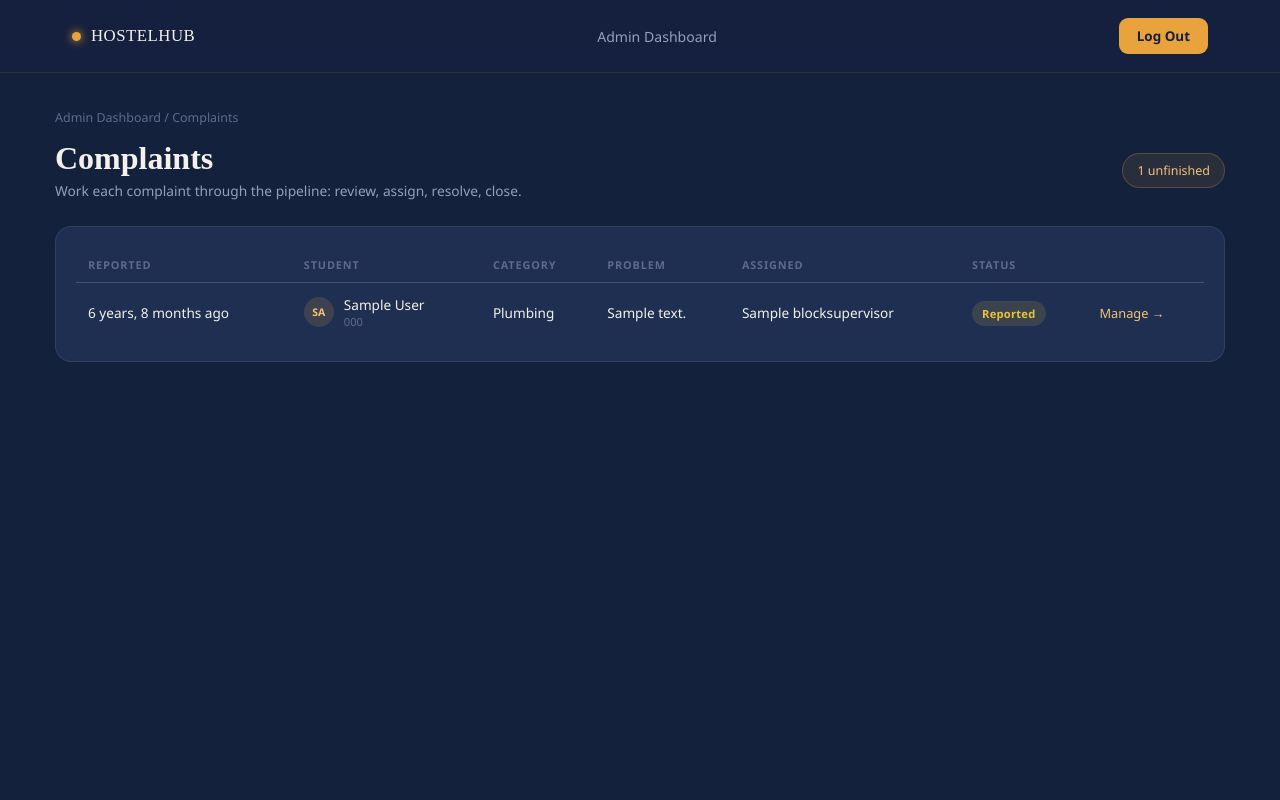
After one commit to Viod-01/HostelHub, a Django app: page /dashboard/admin/complaints/ in a window 1280 px wide. The commit adds this page. Run offline with Django 5.2, Linux system fonts and the light colour scheme; a user stored in the database is signed in; tables that the repository leaves empty hold one stand-in row (values such as "Sample post").

Commit message:
Admin complaints page + sidebar entry; real favicon everywhere
- The complaints sidebar entry was lost to a silent edit failure and
  never shipped: the complaints table sat in a hidden pane of the admin
  dashboard that NOTHING linked to. Now it is a standalone page
  (/dashboard/admin/complaints/) like the student side, reached from a
  new 'Complaints' sidebar entry below Staff Requests with an
  unfinished-count badge; the hidden pane is removed.
- Favicon: pages either had none (admin pages) or pointed at a
  Cloudinary URL declared image/png but actually a .jpg. Replaced with a
  locally-served brand favicon (navy square, gold H) generated into
  portal/static/img/ (favicon.png + apple-touch-icon.png) and linked
  from every template; collectstatic manifest covers it on deploy.
- .gitignore: staticfiles/

4 new tests; 50 total, green.

```diff
--- a/myproject/myproject/urls.py
+++ b/myproject/myproject/urls.py
@@ -33,5 +33,6 @@ urlpatterns = [
 
     # Complaints
     path("dashboard/complaints/", views.complaints_page, name="complaints"),
+    path("dashboard/admin/complaints/", views.complaint_list, name="complaint_list"),
     path("dashboard/admin/complaints/<int:complaint_id>/", views.complaint_detail, name="complaint_detail"),
 ]
--- a/myproject/portal/templates/hostel/admin_complaint.html
+++ b/myproject/portal/templates/hostel/admin_complaint.html
@@ -2,6 +2,8 @@
 <!DOCTYPE html>
 <html lang="en">
 <head>
+  <link rel="icon" type="image/png" href="{% static 'img/favicon.png' %}">
+  <link rel="apple-touch-icon" href="{% static 'img/apple-touch-icon.png' %}">
   <meta charset="UTF-8">
   <meta name="viewport" content="width=device-width, initial-scale=1.0">
   <title>HostelHub — Complaint #{{ complaint.pk }}</title>
--- /dev/null
+++ b/myproject/portal/templates/hostel/admin_complaints.html
@@ -0,0 +1,148 @@
+{% load static %}
+<!DOCTYPE html>
+<html lang="en">
+<head>
+  <meta charset="UTF-8">
+  <meta name="viewport" content="width=device-width, initial-scale=1.0">
+  <title>HostelHub — Complaints</title>
+  <link rel="icon" type="image/png" href="{% static 'img/favicon.png' %}">
+  <link rel="apple-touch-icon" href="{% static 'img/apple-touch-icon.png' %}">
+  <style>
+    :root {
+      --navy-deep: #14213D;
+      --navy-panel: #1E2F52;
+      --navy-panel-2: #253A63;
+      --gold: #E8A33D;
+      --gold-soft: #F3C374;
+      --off-white: #F4F1EA;
+      --slate: #93A0BC;
+      --slate-dim: #5D6A8C;
+      --green: #7FBF8F;
+      --amber: #E8C33D;
+      --red: #E8636B;
+      --blue: #6CA0D8;
+    }
+    * { margin: 0; padding: 0; box-sizing: border-box; }
+    body {
+      font-family: 'Space Grotesk', 'Segoe UI', system-ui, sans-serif;
+      background: var(--navy-deep);
+      color: var(--off-white);
+      min-height: 100vh;
+    }
+    a { color: inherit; text-decoration: none; }
+    nav {
+      display: flex; align-items: center; justify-content: space-between;
+      padding: 18px clamp(24px, 6vw, 72px);
+      border-bottom: 1px solid rgba(232,163,61,0.12);
+      background: rgba(20,33,61,0.9);
+    }
+    .brand-mark { display: flex; align-items: center; gap: 10px; }
+    .brand-mark .dot { width: 9px; height: 9px; border-radius: 50%; background: var(--gold); box-shadow: 0 0 10px var(--gold); }
+    .brand-mark span { font-family: 'Fraunces', serif; font-size: 1.05rem; letter-spacing: 0.03em; }
+    .nav-links { display: flex; gap: 32px; font-size: 0.88rem; color: var(--slate); }
+    .nav-links a:hover { color: var(--gold-soft); }
+    @media (max-width: 760px) { .nav-links { display: none; } }
+
+    .wrap { max-width: 1250px; margin: 0 auto; padding: 36px clamp(18px, 4vw, 40px) 64px; }
+    .crumb { font-size: 0.78rem; color: var(--slate-dim); margin-bottom: 14px; }
+    .crumb a:hover { color: var(--gold-soft); }
+    .page-head { display: flex; justify-content: space-between; align-items: center; gap: 16px; flex-wrap: wrap; margin-bottom: 26px; }
+    .page-head h1 { font-family: 'Fraunces', serif; font-weight: 600; font-size: clamp(1.5rem, 3vw, 2rem); }
+    .sub { color: var(--slate); font-size: 0.86rem; margin-top: 4px; }
+
+    .panel {
+      background: var(--navy-panel);
+      border: 1px solid rgba(147,160,188,0.14);
+      border-radius: 16px;
+      padding: 20px;
+      overflow-x: auto;
+    }
+    table { width: 100%; border-collapse: collapse; font-size: 0.85rem; }
+    th {
+      text-align: left; font-size: 0.68rem; letter-spacing: 0.08em; text-transform: uppercase;
+      color: var(--slate-dim); padding: 10px 12px; border-bottom: 1px solid rgba(147,160,188,0.16);
+      white-space: nowrap;
+    }
+    td { padding: 12px; border-bottom: 1px solid rgba(147,160,188,0.08); vertical-align: middle; }
+    tr:last-child td { border-bottom: none; }
+    tr:hover td { background: rgba(232,163,61,0.03); }
+    .who-cell { display: flex; align-items: center; gap: 10px; }
+    .mini-avatar {
+      width: 30px; height: 30px; border-radius: 50%; flex-shrink: 0;
+      background: rgba(232,163,61,0.16); color: var(--gold-soft);
+      display: flex; align-items: center; justify-content: center;
+      font-weight: 700; font-size: 0.66rem;
+    }
+    .matric { font-size: 0.7rem; color: var(--slate-dim); }
+    .empty-row td { text-align: center; color: var(--slate-dim); padding: 28px 0; }
+
+    .badge { font-size: 0.7rem; padding: 5px 10px; border-radius: 20px; font-weight: 600; letter-spacing: 0.02em; white-space: nowrap; }
+    .badge.open { background: rgba(232,195,61,0.14); color: var(--amber); }
+    .badge.review { background: rgba(147,160,188,0.16); color: var(--slate); }
+    .badge.assigned { background: rgba(232,163,61,0.15); color: var(--gold); }
+    .badge.in_progress { background: rgba(108,160,216,0.15); color: var(--blue); }
+    .badge.resolved { background: rgba(127,191,143,0.14); color: var(--green); }
+    .badge.closed { background: rgba(93,106,140,0.2); color: var(--slate-dim); }
+
+    .count-chip {
+      font-size: 0.78rem; color: var(--gold-soft);
+      background: rgba(232,163,61,0.1); border: 1px solid rgba(232,163,61,0.25);
+      padding: 8px 14px; border-radius: 20px; white-space: nowrap;
+    }
+    .manage { font-size: 0.8rem; color: var(--gold-soft); white-space: nowrap; }
+    .manage:hover { text-decoration: underline; }
+  </style>
+</head>
+<body>
+
+<nav>
+  <div class="brand-mark"><span class="dot"></span><span>HOSTELHUB</span></div>
+  <div class="nav-links">
+    <a href="{% url 'admin_dashboard' %}">Admin Dashboard</a>
+  </div>
+  <a href="{% url 'logout' %}" style="background:var(--gold); color:var(--navy-deep); font-weight:600; font-size:0.84rem; padding:9px 18px; border-radius:9px; text-decoration:none;">Log Out</a>
+</nav>
+
+<div class="wrap">
+  <div class="crumb"><a href="{% url 'admin_dashboard' %}">Admin Dashboard</a> / Complaints</div>
+
+  <div class="page-head">
+    <div>
+      <h1>Complaints</h1>
+      <div class="sub">Work each complaint through the pipeline: review, assign, resolve, close.</div>
+    </div>
+    <span class="count-chip">{{ open_complaint_count }} unfinished</span>
+  </div>
+
+  <div class="panel">
+    <table>
+      <thead><tr><th>Reported</th><th>Student</th><th>Category</th><th>Problem</th><th>Assigned</th><th>Status</th><th></th></tr></thead>
+      <tbody>
+        {% for c in complaints %}
+        <tr>
+          <td style="white-space:nowrap;">{{ c.created_at|timesince }} ago</td>
+          <td>
+            <div class="who-cell">
+              <div class="mini-avatar">{{ c.student.username|slice:":2"|upper }}</div>
+              <div>
+                <div>{{ c.student.get_full_name|default:c.student.username }}</div>
+                <div class="matric">{{ c.student.studentprofile.matric_number }}</div>
+              </div>
+            </div>
+          </td>
+          <td>{{ c.get_category_display }}</td>
+          <td style="max-width:320px;">{{ c.description|truncatechars:80 }}</td>
+          <td style="white-space:nowrap;">{% if c.assigned_to %}{{ c.assigned_to.name }}{% else %}—{% endif %}</td>
+          <td><span class="badge {{ c.status }}">{{ c.get_status_display }}</span></td>
+          <td><a class="manage" href="{% url 'complaint_detail' c.id %}">Manage &rarr;</a></td>
+        </tr>
+        {% empty %}
+        <tr class="empty-row"><td colspan="7">No complaints yet.</td></tr>
+        {% endfor %}
+      </tbody>
+    </table>
+  </div>
+</div>
+
+</body>
+</html>
--- a/myproject/portal/templates/hostel/admin_login.html
+++ b/myproject/portal/templates/hostel/admin_login.html
@@ -1,11 +1,12 @@
+{% load static %}
 <!DOCTYPE html>
 <html lang="en">
 <head>
 <meta charset="UTF-8">
 <meta name="viewport" content="width=device-width, initial-scale=1.0">
 <title>HostelHub — Admin Access</title>
-<link rel="icon" type="image/png" href="https://res.cloudinary.com/dtjprrlkt/image/upload/v1786636209/Create_favicon_for_HostelHub_202608131649_zgftx0.jpg">
-<style>
+<link rel="icon" type="image/png" href="{% static 'img/favicon.png' %}">
+  <link rel="apple-touch-icon" href="{% static 'img/apple-touch-icon.png' %}"><style>
   @import url('https://fonts.googleapis.com/css2?family=Fraunces:opsz,wght@9..144,500;9..144,600;9..144,700&family=Space+Grotesk:wght@400;500;600&display=swap');
 
   :root {
--- a/myproject/portal/templates/hostel/booking.html
+++ b/myproject/portal/templates/hostel/booking.html
@@ -1,11 +1,12 @@
+{% load static %}
 <!DOCTYPE html>
 <html lang="en">
 <head>
 <meta charset="UTF-8">
 <meta name="viewport" content="width=device-width, initial-scale=1.0">
 <title>HostelHub—Apply for Room {{ room.room_number }}</title>
-<link rel="icon" type="image/png" href="https://res.cloudinary.com/dtjprrlkt/image/upload/v1786636209/Create_favicon_for_HostelHub_202608131649_zgftx0.jpg">
-<style>
+<link rel="icon" type="image/png" href="{% static 'img/favicon.png' %}">
+  <link rel="apple-touch-icon" href="{% static 'img/apple-touch-icon.png' %}"><style>
   @import url('https://fonts.googleapis.com/css2?family=Fraunces:opsz,wght@9..144,500;9..144,600;9..144,700&family=Space+Grotesk:wght@400;500;600&display=swap');
 
   :root {
--- a/myproject/portal/templates/hostel/complaints.html
+++ b/myproject/portal/templates/hostel/complaints.html
@@ -2,6 +2,8 @@
 <!DOCTYPE html>
 <html lang="en">
 <head>
+  <link rel="icon" type="image/png" href="{% static 'img/favicon.png' %}">
+  <link rel="apple-touch-icon" href="{% static 'img/apple-touch-icon.png' %}">
   <meta charset="UTF-8">
   <meta name="viewport" content="width=device-width, initial-scale=1.0">
   <title>HostelHub — Report a Problem</title>
--- a/myproject/portal/templates/hostel/dashboard.html
+++ b/myproject/portal/templates/hostel/dashboard.html
@@ -1,11 +1,12 @@
+{% load static %}
 <!DOCTYPE html>
 <html lang="en">
 <head>
 <meta charset="UTF-8">
 <meta name="viewport" content="width=device-width, initial-scale=1.0">
 <title>HostelHub—Dashboard</title>
-<link rel="icon" type="image/png" href="https://res.cloudinary.com/dtjprrlkt/image/upload/v1786636209/Create_favicon_for_HostelHub_202608131649_zgftx0.jpg">
-<style>
+<link rel="icon" type="image/png" href="{% static 'img/favicon.png' %}">
+  <link rel="apple-touch-icon" href="{% static 'img/apple-touch-icon.png' %}"><style>
   @import url('https://fonts.googleapis.com/css2?family=Fraunces:opsz,wght@9..144,500;9..144,600;9..144,700&family=Space+Grotesk:wght@400;500;600&display=swap');
 
   :root {
--- a/myproject/portal/templates/hostel/details.html
+++ b/myproject/portal/templates/hostel/details.html
@@ -1,11 +1,12 @@
+{% load static %}
 <!DOCTYPE html>
 <html lang="en">
 <head>
 <meta charset="UTF-8">
 <meta name="viewport" content="width=device-width, initial-scale=1.0">
 <title>HostelHub — Room {{ room.room_number }}, {{ room.hostel.name }}</title>
-<link rel="icon" type="image/png" href="https://res.cloudinary.com/dtjprrlkt/image/upload/v1786636209/Create_favicon_for_HostelHub_202608131649_zgftx0.jpg">
-<style>
+<link rel="icon" type="image/png" href="{% static 'img/favicon.png' %}">
+  <link rel="apple-touch-icon" href="{% static 'img/apple-touch-icon.png' %}"><style>
   @import url('https://fonts.googleapis.com/css2?family=Fraunces:opsz,wght@9..144,500;9..144,600;9..144,700&family=Space+Grotesk:wght@400;500;600&display=swap');
 
   :root {
--- a/myproject/portal/templates/hostel/landing.html
+++ b/myproject/portal/templates/hostel/landing.html
@@ -1,11 +1,12 @@
+{% load static %}
 <!DOCTYPE html>
 <html lang="en">
 <head>
 <meta charset="UTF-8">
 <meta name="viewport" content="width=device-width, initial-scale=1.0">
 <title>HostelHub — Find Your Room</title>
-<link rel="icon" type="image/png" href="https://res.cloudinary.com/dtjprrlkt/image/upload/v1786636209/Create_favicon_for_HostelHub_202608131649_zgftx0.jpg">
-<style>
+<link rel="icon" type="image/png" href="{% static 'img/favicon.png' %}">
+  <link rel="apple-touch-icon" href="{% static 'img/apple-touch-icon.png' %}"><style>
   @import url('https://fonts.googleapis.com/css2?family=Fraunces:opsz,wght@9..144,500;9..144,600;9..144,700&family=Space+Grotesk:wght@400;500;600&display=swap');
 
   :root {
--- a/myproject/portal/templates/hostel/listing.html
+++ b/myproject/portal/templates/hostel/listing.html
@@ -1,11 +1,12 @@
+{% load static %}
 <!DOCTYPE html>
 <html lang="en">
 <head>
 <meta charset="UTF-8">
 <meta name="viewport" content="width=device-width, initial-scale=1.0">
 <title>HostelHub — Browse Rooms</title>
-<link rel="icon" type="image/png" href="https://res.cloudinary.com/dtjprrlkt/image/upload/v1786636209/Create_favicon_for_HostelHub_202608131649_zgftx0.jpg">
-<style>
+<link rel="icon" type="image/png" href="{% static 'img/favicon.png' %}">
+  <link rel="apple-touch-icon" href="{% static 'img/apple-touch-icon.png' %}"><style>
   @import url('https://fonts.googleapis.com/css2?family=Fraunces:opsz,wght@9..144,500;9..144,600;9..144,700&family=Space+Grotesk:wght@400;500;600&display=swap');
 
   :root {
--- a/myproject/portal/templates/hostel/login.html
+++ b/myproject/portal/templates/hostel/login.html
@@ -1,11 +1,12 @@
+{% load static %}
 <!DOCTYPE html>
 <html lang="en">
 <head>
 <meta charset="UTF-8">
 <meta name="viewport" content="width=device-width, initial-scale=1.0">
 <title>HostelHub — Access Your Room</title>
-<link rel="icon" type="image/png" href="https://res.cloudinary.com/dtjprrlkt/image/upload/v1786636209/Create_favicon_for_HostelHub_202608131649_zgftx0.jpg">
-<style>
+<link rel="icon" type="image/png" href="{% static 'img/favicon.png' %}">
+  <link rel="apple-touch-icon" href="{% static 'img/apple-touch-icon.png' %}"><style>
   @import url('https://fonts.googleapis.com/css2?family=Fraunces:opsz,wght@9..144,500;9..144,600;9..144,700&family=Space+Grotesk:wght@400;500;600&display=swap');
 
   :root {
--- a/myproject/portal/views.py
+++ b/myproject/portal/views.py
@@ -703,6 +703,25 @@ def complaints_page(request):
 
 @never_cache
 @staff_member_required(login_url="admin_login")
+def complaint_list(request):
+    """The admin's complaints page — a real, standalone page (the complaints
+    table used to live in a hidden pane of the dashboard with no sidebar
+    entry pointing at it)."""
+    complaints = (
+        Complaint.objects
+        .select_related("student", "assigned_to", "assigned_to__hostel")
+        .order_by("status", "-created_at")
+    )
+    return render(request, "hostel/admin_complaints.html", {
+        "complaints": complaints,
+        "open_complaint_count": complaints.exclude(
+            status__in=["resolved", "closed"]
+        ).count(),
+    })
+
+
+@never_cache
+@staff_member_required(login_url="admin_login")
 def complaint_detail(request, complaint_id):
     """The admin's complaint management page. GET shows the complaint, its
     timeline, and the action form; POST advances the workflow:
```
Also changed, not shown: myproject/portal/templates/hostel/admin.html (+8 -32 lines), myproject/portal/tests.py (+45 -0 lines), myproject/portal/static/img/apple-touch-icon.png (added), myproject/portal/static/img/favicon.png (added), 1 other file.
